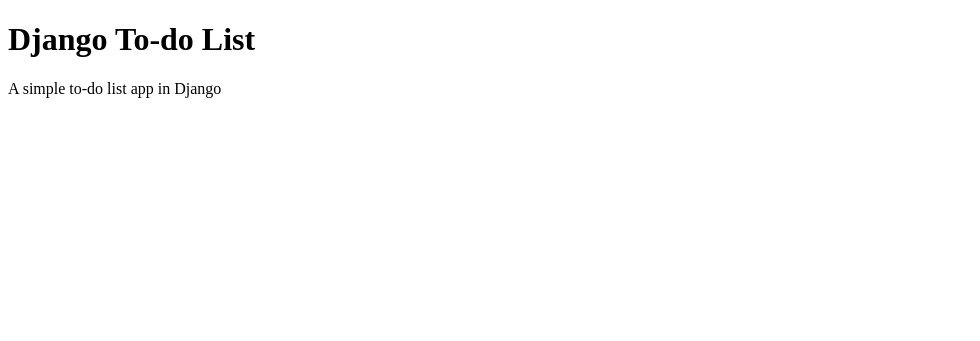
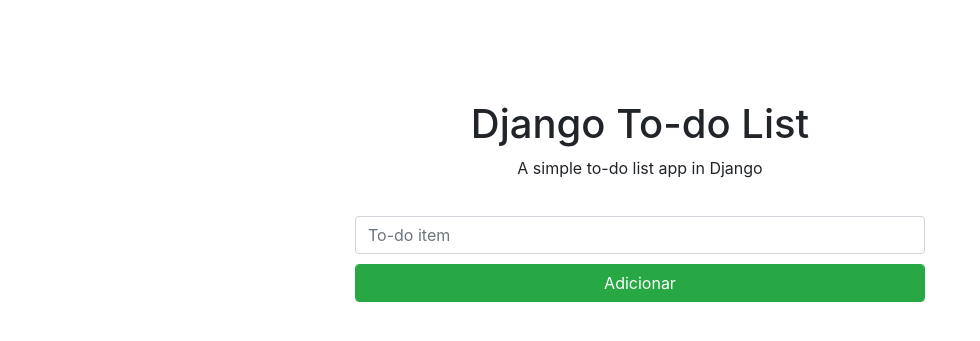
Before and after one commit to edilsonalves/django-todo-list, a Django app: page / in a window 1280 px wide. Shown: the top 341 px of the page, without its empty margins (0-980 px from the left). Run offline with Django 3.2, Linux system fonts and the light colour scheme; data that the repository does not hold is empty; some libraries are stand-ins or nearby versions.

Commit message:
Update template with Bootstrap (app_todo)

```diff
--- a/app_todo/templates/app_todo/index.html
+++ b/app_todo/templates/app_todo/index.html
@@ -3,14 +3,76 @@
   <head>
     <meta charset="utf-8" />
     <title>Django To-do List</title>
+    <link
+      rel="stylesheet"
+      href="https://stackpath.bootstrapcdn.com/bootstrap/4.4.1/css/bootstrap.min.css"
+      integrity="sha384-Vkoo8x4CGsO3+Hhxv8T/Q5PaXtkKtu6ug5TOeNV6gBiFeWPGFN9MuhOf23Q9Ifjh"
+      crossorigin="anonymous"
+    />
   </head>
   <body>
-    <h1>Django To-do List</h1>
-    <p>A simple to-do list app in Django</p>
-    <ul>
-      {% for todo in todos %}
-        <li>{{ todo.content }}</li>
-      {% endfor %}
-    </ul>
+    <div class="container" style="max-width: 600px; margin-top: 100px;">
+      <div class="text-center">
+        <h1>Django To-do List</h1>
+        <p>A simple to-do list app in Django</p>
+      </div>
+      <div>
+        <ul class="list-group">
+          {% for todo in todos %}
+            <li
+              class="list-group-item d-flex justify-content-between align-items-center"
+            >
+              {{ todo.content }}
+              <form action="/delete/{{ todo.id }}/" method="post">
+                {% csrf_token %}
+                <input
+                  class="btn btn-outline-danger btn-sm"
+                  type="submit"
+                  value="Apagar"
+                />
+              </form>
+            </li>
+          {% endfor %}
+        </ul>
+      </div>
+      <div>
+        <form action="/create/" method="post">
+          {% csrf_token %}
+          <div class="form-group">
+            <input
+              class="form-control"
+              type="text"
+              name="content"
+              id="content"
+              placeholder="To-do item"
+              style="margin-top: 20px;"
+              required
+              maxlength="200"
+            />
+            <input
+              class="form-control btn btn-success"
+              type="submit"
+              value="Adicionar"
+              style="margin-top: 10px;"
+            />
+          </div>
+        </form>
+      </div>
+    </div>
+    <script
+      src="https://code.jquery.com/jquery-3.4.1.slim.min.js"
+      integrity="sha384-J6qa4849blE2+poT4WnyKhv5vZF5SrPo0iEjwBvKU7imGFAV0wwj1yYfoRSJoZ+n"
+      crossorigin="anonymous"
+    ></script>
+    <script
+      src="https://cdn.jsdelivr.net/npm/popper.js@1.16.0/dist/umd/popper.min.js"
+      integrity="sha384-Q6E9RHvbIyZFJoft+2mJbHaEWldlvI9IOYy5n3zV9zzTtmI3UksdQRVvoxMfooAo"
+      crossorigin="anonymous"
+    ></script>
+    <script
+      src="https://stackpath.bootstrapcdn.com/bootstrap/4.4.1/js/bootstrap.min.js"
+      integrity="sha384-wfSDF2E50Y2D1uUdj0O3uMBJnjuUD4Ih7YwaYd1iqfktj0Uod8GCExl3Og8ifwB6"
+      crossorigin="anonymous"
+    ></script>
   </body>
 </html>
```
